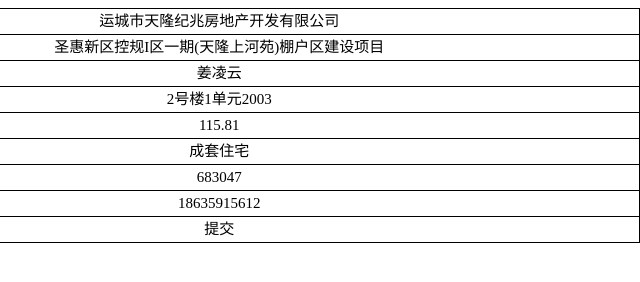
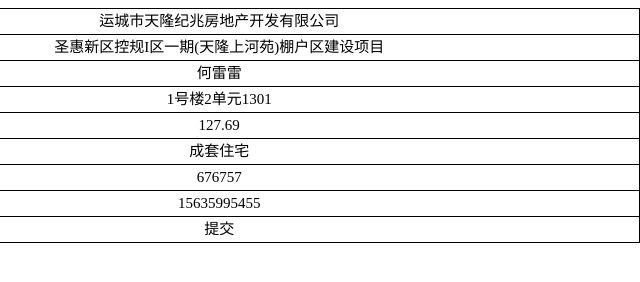
Before and after one commit to 215615231215161512/student, a plain HTML site: page index.html in a window 1280 px wide. Shown: the full height of the page, 640-1280 px from the left. Drawn offline with Linux system fonts and the light colour scheme.

Commit message:
Update index.html

```diff
--- a/index.html
+++ b/index.html
@@ -96,15 +96,15 @@
   </tr>
   <tr>
     <td>买受人:</td>
-    <td>姜凌云</td>
+    <td>何雷雷</td>
   </tr>
   <tr>
     <td>楼号+单元号+房号(坐落):</td>
-    <td>2号楼1单元2003</td>
+    <td>1号楼2单元1301</td>
   </tr>
   <tr>
     <td>面积:</td>
-    <td>115.81</td>
+    <td>127.69</td>
   </tr>
   <tr>
     <td>房屋用途:</td>
@@ -112,11 +112,11 @@
   </tr>
   <tr>
     <td>总房款:</td>
-    <td>683047</td>
+    <td>676757</td>
   </tr>
   <tr>
     <td>联系电话(买受人):</td>
-    <td>18635915612</td>
+    <td>15635995455</td>
   </tr>
   <tr>
     <td>合同状态:</td>
```
